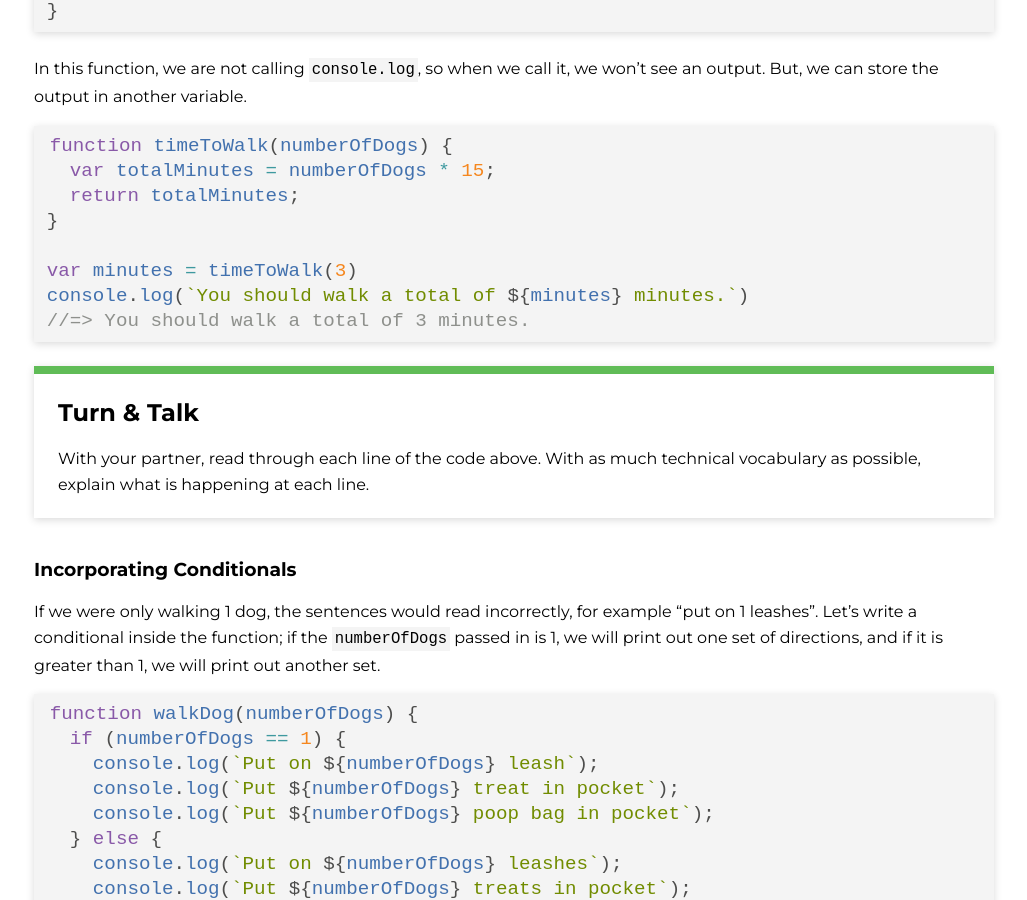
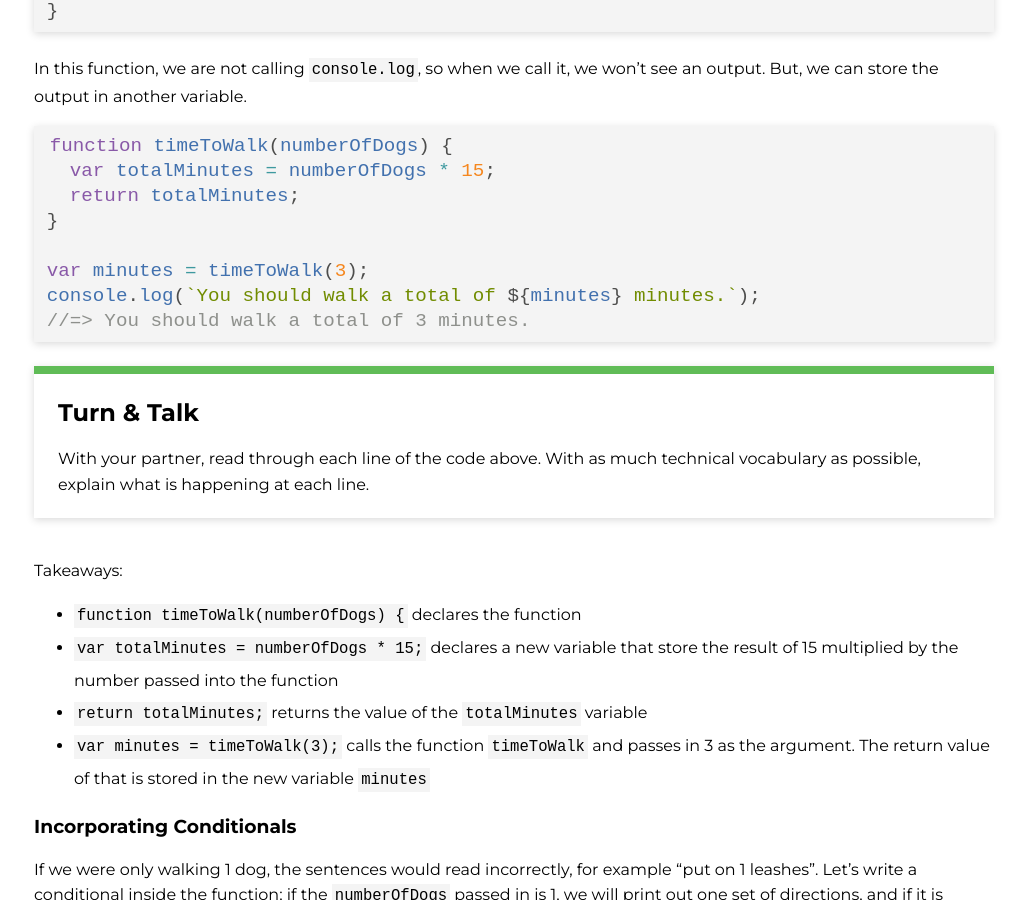
Before and after one commit to ameseee/kwk-curriculum-site, a Jekyll site: the page built from web-app/lessons/js-functions/index.md, in a window 1280 px wide and 900 px high, scrolled down 4468 px. Shown: the whole window, without its empty margins (126-1153 px from the left). Built offline with Jekyll 4.4.1, drawn with Linux system fonts in a browser that asks for light colours; nearby versions of some CDN libraries.

Commit message:
Add takeaways section to Function Turn & Talk

````diff
--- a/web-app/lessons/js-functions/index.md
+++ b/web-app/lessons/js-functions/index.md
@@ -80,7 +80,6 @@ The last line of the code snippet is what **calls** the function. If we have thi
   <h2>Try It: Declaring & Calling a Function</h2>
   <p>Declare and call a function named <code class="try-it-code">sayHello</code>. Write 2-4 <code class="try-it-code">console.log</code> statements in it, saying whatever you'd like. Verify that it is running successfully by checking the console for the sentences.</p>
   <p>Declare and call a function named <code class="try-it-code">sayGoodbye</code>. Write 2-4 <code class="try-it-code">console.log</code> statements in it, saying whatever you'd like. Verify that it is running successfully by checking the console for the sentences.</p>
-
   <p><strong>Medium Challenge:</strong> Did your <code class="try-it-code">sayHello</code> sentences print before or after your <code class="try-it-code">sayGoodbye</code> sentences? Why?</p>
 </div>
 
@@ -155,8 +154,8 @@ function timeToWalk(numberOfDogs) {
   return totalMinutes;
 }
 
-var minutes = timeToWalk(3)
-console.log(`You should walk a total of ${minutes} minutes.`)
+var minutes = timeToWalk(3);
+console.log(`You should walk a total of ${minutes} minutes.`);
 //=> You should walk a total of 3 minutes.
 ```
 
@@ -164,6 +163,12 @@ console.log(`You should walk a total of ${minutes} minutes.`)
   <h2>Turn & Talk</h2>
   <p>With your partner, read through each line of the code above. With as much technical vocabulary as possible, explain what is happening at each line.</p>
 </div>
+
+Takeaways:
+- `function timeToWalk(numberOfDogs) {` declares the function
+- `var totalMinutes = numberOfDogs * 15;` declares a new variable that store the result of 15 multiplied by the number passed into the function
+- `return totalMinutes;` returns the value of the `totalMinutes` variable
+- `var minutes = timeToWalk(3);` calls the function `timeToWalk` and passes in 3 as the argument. The return value of that is stored in the new variable `minutes`
 
 ### Incorporating Conditionals
 
````
